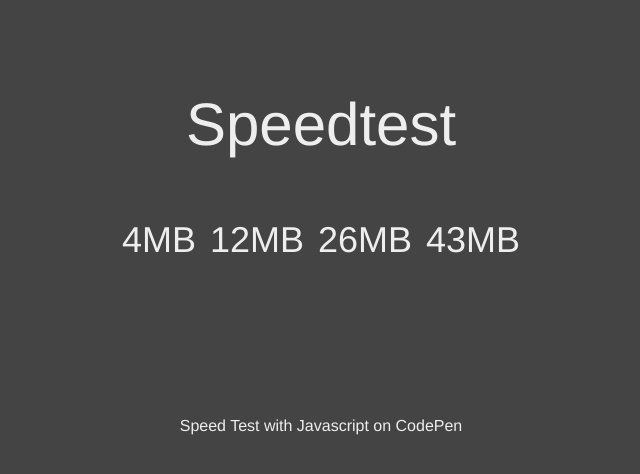
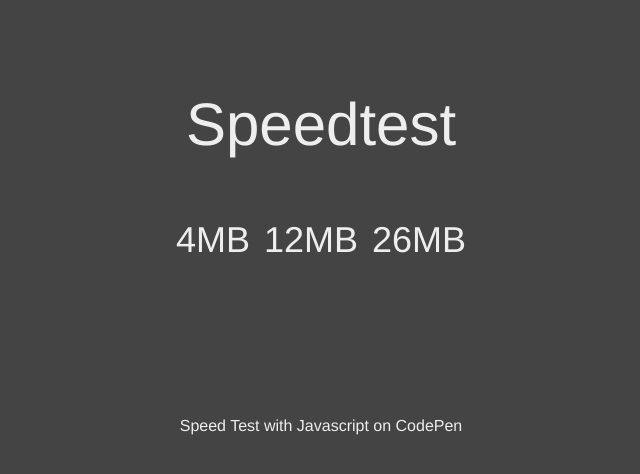
Before and after one commit to larrymcu/you, a plain HTML site: page index.htm in a window 1280 px wide. Shown: the whole page, without its empty margins (319-959 px from the left). Drawn offline with Linux system fonts and the light colour scheme.

Commit message:
20190907

```diff
--- a/index.htm
+++ b/index.htm
@@ -31,7 +31,7 @@
 
 <body>
 <h3>Speedtest</h3>
-<p><a href="index5.htm" rel="noopener noreferrer">4MB</a>　<a href="index6.htm"  rel="noopener noreferrer">12MB</a>　<a href="index7.htm"  rel="noopener noreferrer">26MB</a>　<a href="index2.htm" rel="noopener noreferrer">43MB</a></p>
+<p><a href="index5.htm" rel="noopener noreferrer">4MB</a>　<a href="index6.htm"  rel="noopener noreferrer">12MB</a>　<a href="index7.htm"  rel="noopener noreferrer">26MB</a></p>
 <br><br><br><br><br><br><br><br>
 <p><a href="//codepen.io/the_joshb/embed/jBJdi/" target="_blank" rel="noopener noreferrer" style="font-size:16px;">Speed Test with Javascript on CodePen</a></p>
 </body>
```
